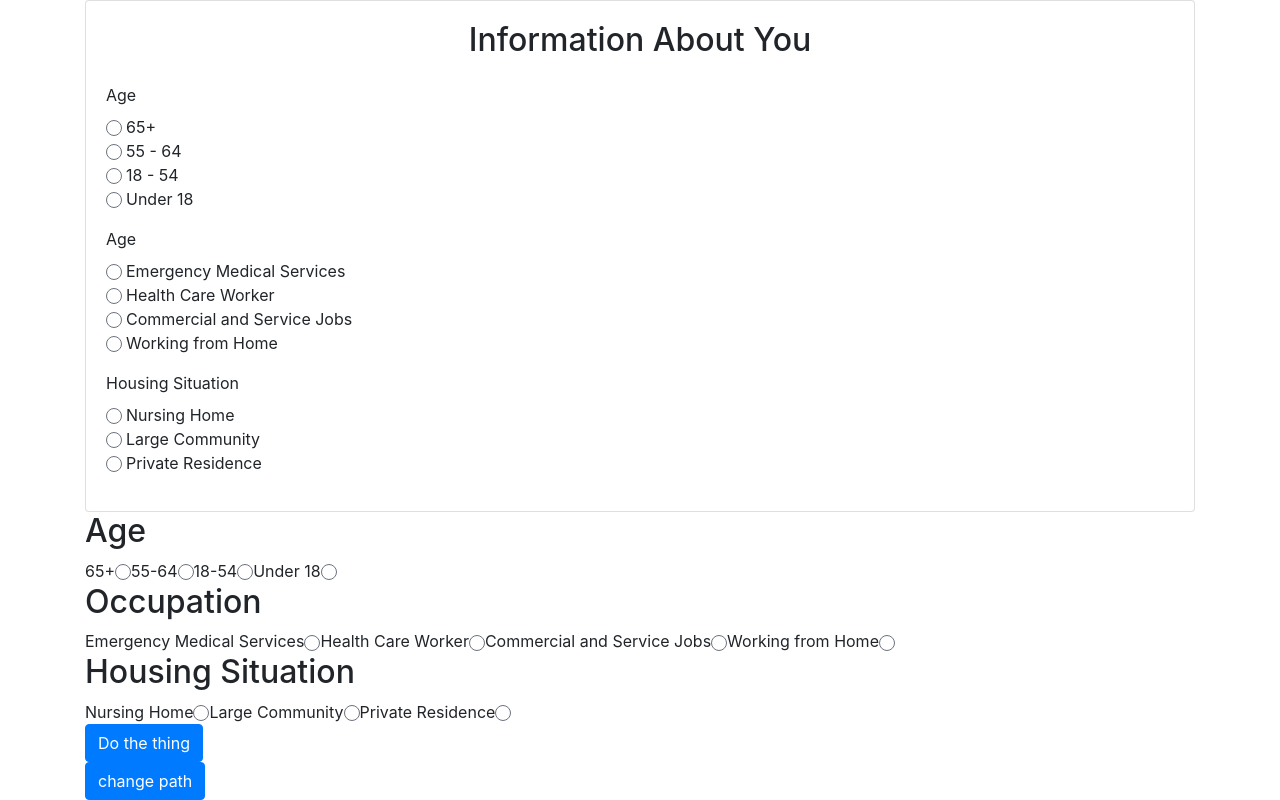
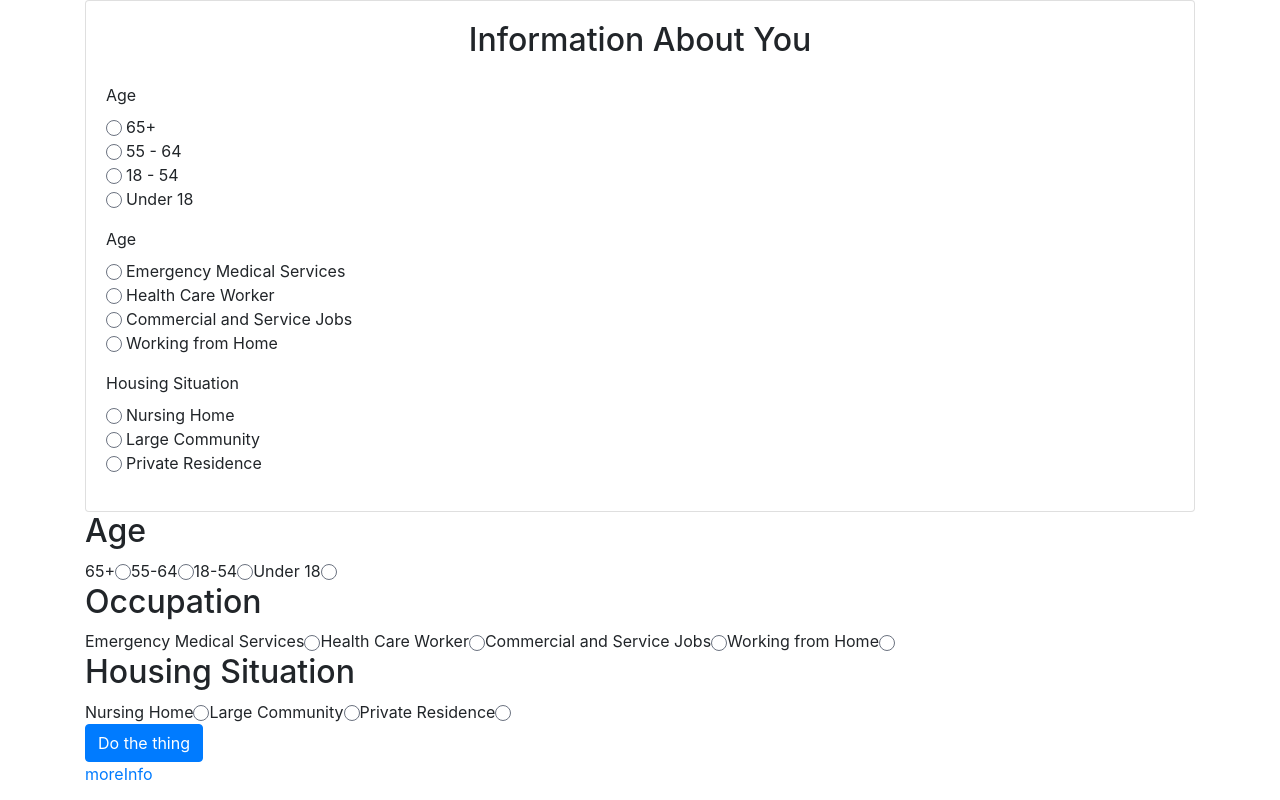
Before and after one commit to vkelkar1999/TensorBros, a React (Create React App) app in the folder FrontEnd/vaci-date/: page / in a window 1280 px wide. Built offline with nearby package versions, Linux system fonts and the light colour scheme; what @tailwindcss/typography would draw is missing.

Commit message:
Can't get state

```diff
--- a/FrontEnd/vaci-date/src/Home.js
+++ b/FrontEnd/vaci-date/src/Home.js
@@ -1,5 +1,7 @@
 import { Component, React, useState } from 'react';
 import {Button, Form, Card} from 'react-bootstrap';
+import {Link, StaticRouter} from 'react-router-dom';
+import moreInfo from './moreInfo';
 
 
 const rankings = ['1A', '1B', '1C', '2', '3']
@@ -13,10 +15,6 @@ class Home extends Component {
         house:"",
         job:"",
       };
-    }
-
-    nextPath(path) {
-      this.props.history.push(path);
     }
 
     handleChange = (event) => {
@@ -227,10 +225,12 @@ class Home extends Component {
 
           <Button type="submit">Do the thing</Button>
         </Form>
+        <Link
+      to={{
+      pathname: "/moreInfo",
+      state: { fromDashboard: "Im going to kill myself" }
+  }}> moreInfo </Link>
 
-        <Button onClick={() => this.nextPath('./moreInfo') }>
-        change path
-      </Button>
         </div>
       );
     }
--- a/FrontEnd/vaci-date/src/moreInfo.js
+++ b/FrontEnd/vaci-date/src/moreInfo.js
@@ -1,6 +1,5 @@
 import {Component, React} from 'react';
 import {Form, Card, Button} from 'react-bootstrap';
-
 
 
 class moreInfo extends Component {
@@ -46,6 +45,10 @@ class moreInfo extends Component {
             </Form>
             </Card.Body>
           </Card>
+
+          <div>
+
+          </div>
         </div>
       )
     }
```
